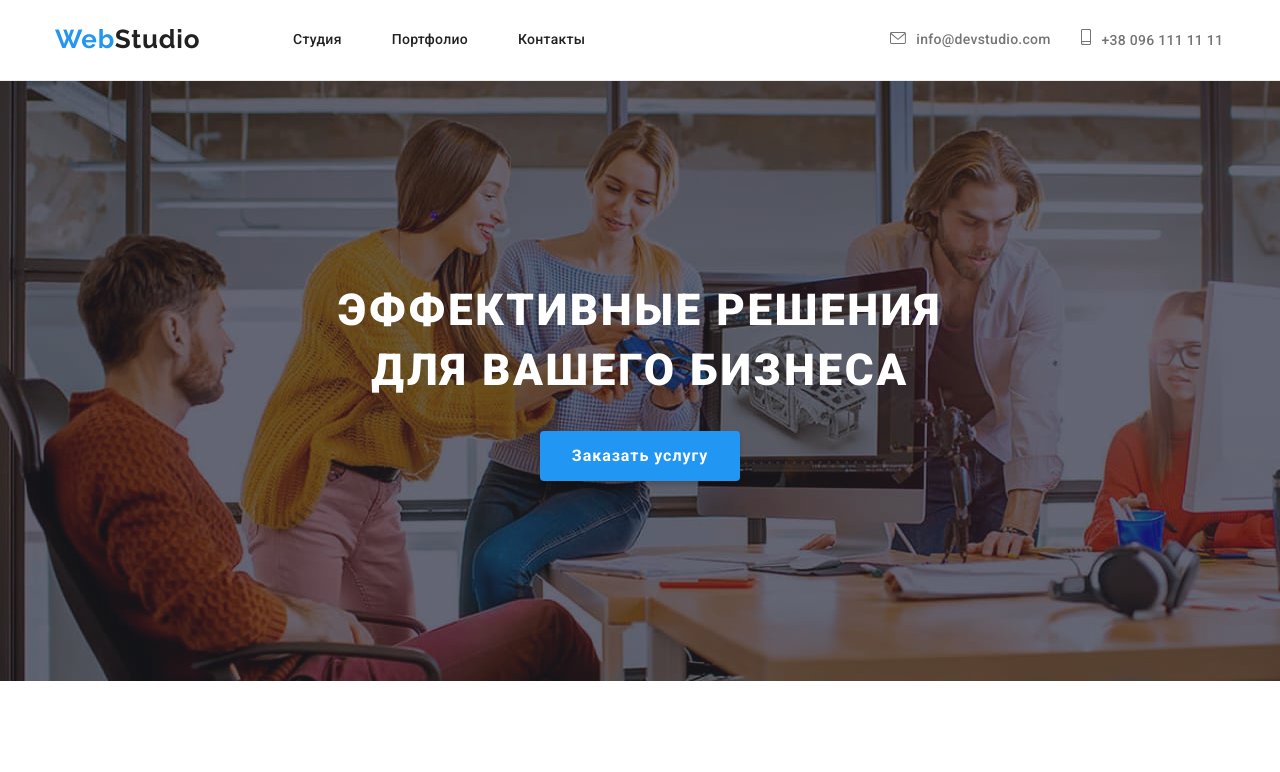
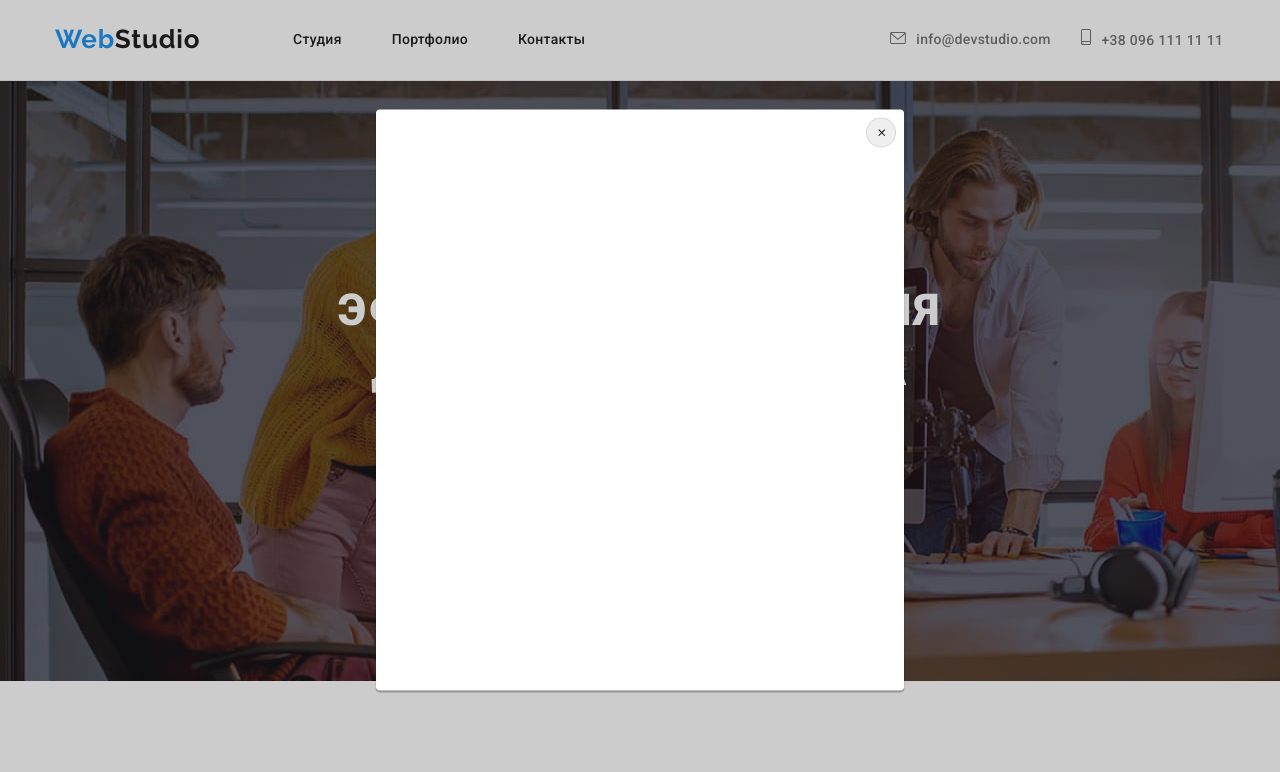
Before and after one commit to Magic-disk/goit-markup-hw-05, a plain HTML site: page index.html in a window 1280 px wide. Both pictures are taken after a click on the button "Заказать услугу". Shown: the top 772 px of the page. Drawn offline with nearby package versions, Linux system fonts and the light colour scheme.

Commit message:
5 h/w done

```diff
--- a/css/styles.css
+++ b/css/styles.css
@@ -115,7 +115,7 @@ img {
   content: "";
   position: absolute;
   width: 100%;
-  margin-top: 30px;
+  margin-top: 28px;
   border-bottom: 4px solid;
   background-color: var(--color-logo-links);
   border-radius: 2px;
@@ -672,3 +672,59 @@ img {
   justify-content: center;
   align-items: center;
 }
+
+.backdrop {
+  position: fixed;
+  top: 0;
+  left: 0;
+  width: 100%;
+  height: 100%;
+  background: rgba(0, 0, 0, 0.2);
+}
+.backdrop.is-hidden {
+  opacity: 0;
+  pointer-events: none;
+}
+
+.modal {
+  position: absolute;
+  top: 50%;
+  left: 50%;
+  transform: translate(-50%, -50%);
+  width: 528px;
+  height: 581px;
+  background: var(--white-color);
+  box-shadow: 0px 1px 3px rgba(0, 0, 0, 0.12), 0px 1px 1px rgba(0, 0, 0, 0.14),
+    0px 2px 1px rgba(0, 0, 0, 0.2);
+  border-radius: 4px;
+  padding: 9px;
+}
+.modal-close-icon {
+  width: 11px;
+  height: 11px;
+  fill: currentColor;
+}
+.modal-close {
+  position: absolute;
+  top: 8px;
+  right: 8px;
+  display: flex;
+  justify-content: center;
+  align-items: center;
+  width: 30px;
+  height: 30px;
+  border-radius: 50%;
+  border: 1px solid rgba(0, 0, 0, 0.1);
+  cursor: pointer;
+}
+.modal-close:hover,
+.modal-close:focus {
+  border-color: var(--color-logo-links);
+  color: var(--color-logo-links);
+}
+.is-hidden {
+  transition: opacity 1000ms cubic-bezier(0.4, 0, 0.2, 1);
+}
+.backdrop {
+  transition: opacity 1000ms cubic-bezier(0.4, 0, 0.2, 1);
+}
--- a/index.html
+++ b/index.html
@@ -57,7 +57,7 @@
       <section class="hero">
         <div class="container">
           <h1 class="title">Эффективные решения для вашего бизнеса</h1>
-          <button type="button" class="hero-btn">Заказать услугу</button>
+          <button data-modal-open type="button" class="hero-btn">Заказать услугу</button>
         </div>
       </section>
 
@@ -479,6 +479,16 @@
       </div>
       </div>
     </footer>
+    <div class="backdrop is-hidden" data-modal>
+      <div class="modal">
+        <button data-modal-close class="modal-close">
+          <svg class="modal-close-icon">
+            <use href="./images/symbol-defs.svg#icon-close"></use>
+          </svg>
+        </button>
+      </div>
+
+    </div>
     <script src="./js/madal.js"></script>
   </body>
 </html>
```
